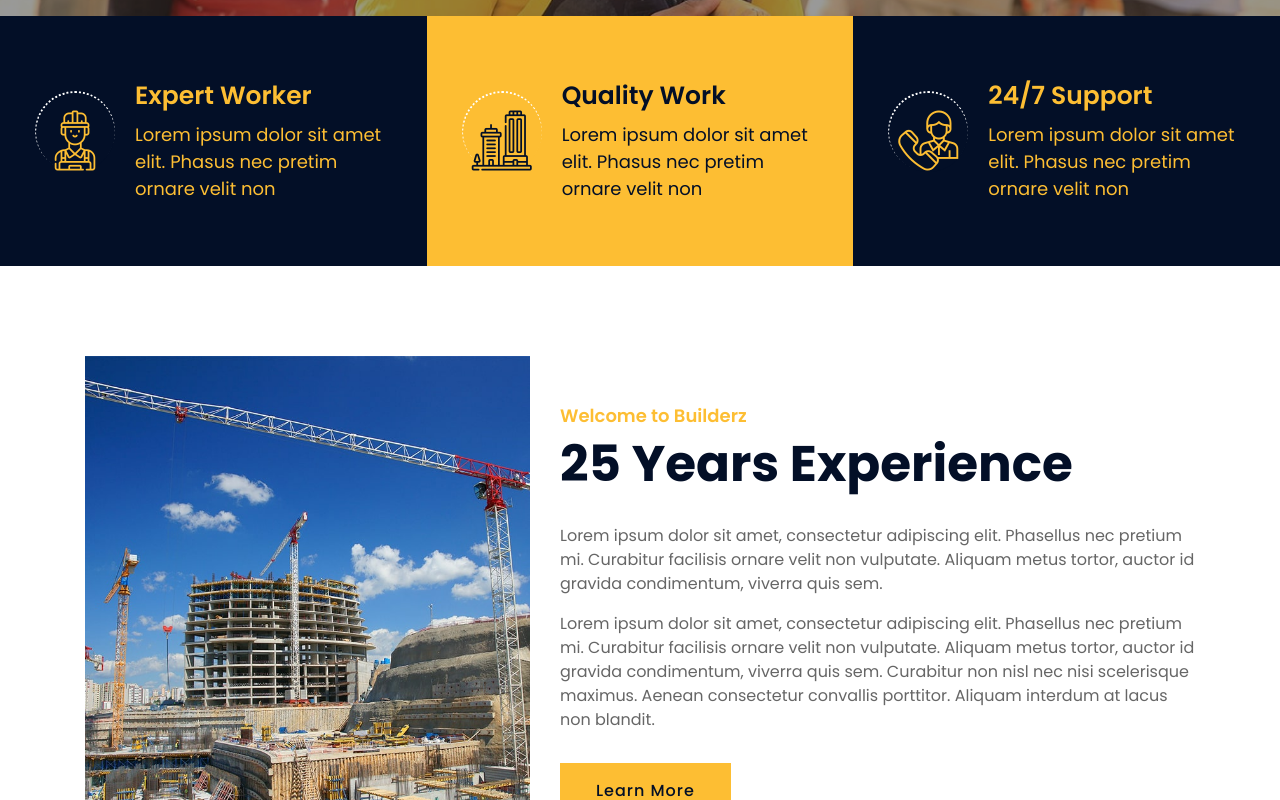
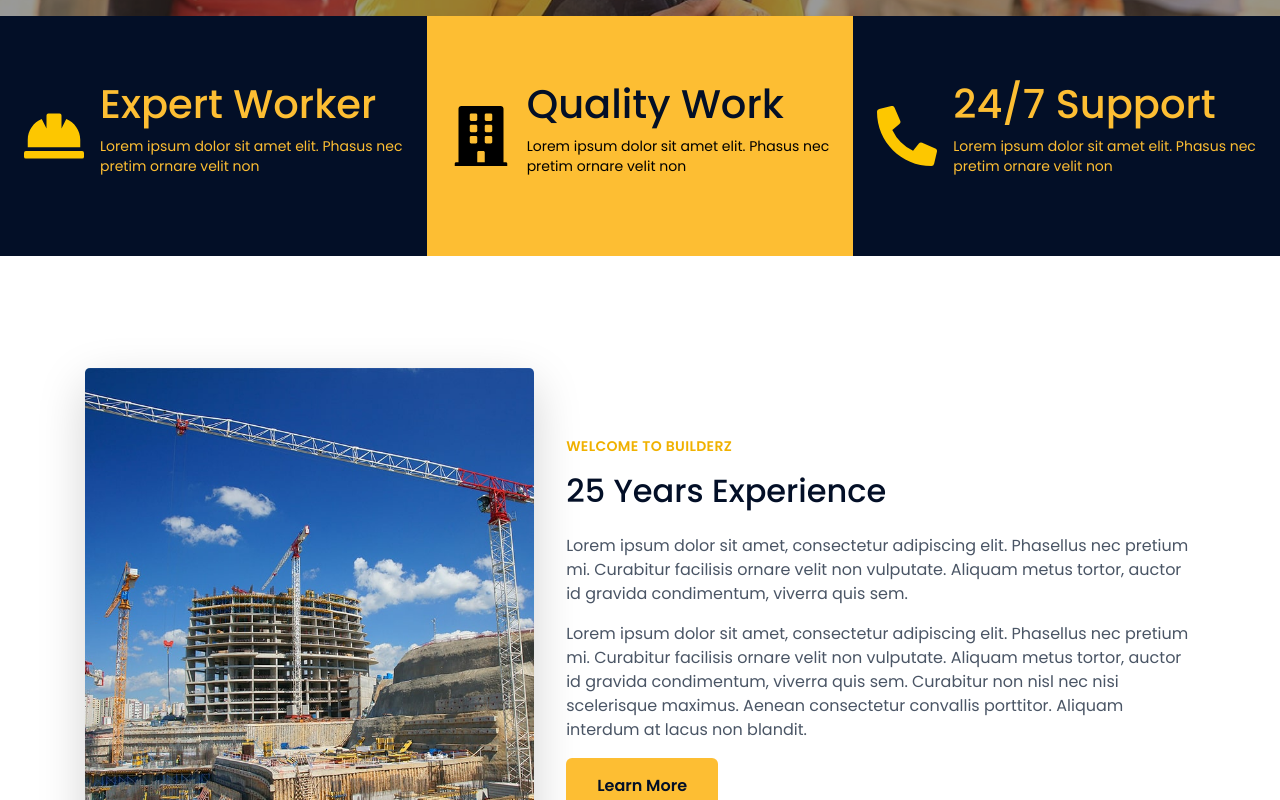
Before and after one commit to Leo42night/starplus-frontend, a React (Vite) app: page / in a window 1280 px wide. Shown: the part 720-1520 px from the top of the page. Built offline with nearby package versions, Linux system fonts and the light colour scheme.

Commit message:
Fix About Section

```diff
--- a/package.json
+++ b/package.json
@@ -11,6 +11,7 @@
   },
   "dependencies": {
     "@tailwindcss/vite": "^4.1.4",
+    "framer-motion": "^12.9.2",
     "react": "^19.0.0",
     "react-dom": "^19.0.0",
     "react-icons": "^5.5.0",
--- a/public/css/style.css
+++ b/public/css/style.css
@@ -382,150 +382,38 @@ button:focus {
 /*******************************/
 /********* Feature CSS *********/
 /*******************************/
-.feature {
-    position: relative;
-    margin-bottom: 45px;
-}
-
-.feature .col-md-12 {
+.feature-bg-dark h1 {
+    color:  #fdbe33;
+}
+
+.feature-bg-dark {
+    color: #fdbe33;
     background: #030f27;
 }
-
-.feature .col-md-12:nth-child(2n) {
-    color: #030f27;
-    background: #fdbe33;
-}
-
-.feature .feature-item {
-    min-height: 250px;
-    padding: 30px;
-    display: flex;
-    align-items: center;
-    justify-content: flex-start;
-}
-
-.feature .feature-icon {
-    position: relative;
-    width: 60px;
-    display: flex;
-    align-items: center;
-    justify-content: center;
-}
-
-.feature .feature-icon::before {
-    position: absolute;
-    content: "";
-    width: 80px;
-    height: 80px;
-    top: -20px;
-    left: -10px;
-    border: 2px dotted #ffffff;
-    border-radius: 60px;
-    z-index: 1;
-}
-
-.feature .feature-icon::after {
-    position: absolute;
-    content: "";
-    width: 79px;
-    height: 79px;
-    top: -18px;
-    left: -9px;
-    background: #030f27;
-    border-radius: 60px;
-    z-index: 2;
-}
-
-.feature .col-md-12:nth-child(2n) .feature-icon::after {
-    background: #fdbe33;
-}
-
-.feature .feature-icon [class^="flaticon-"]::before {
-    position: relative;
-    margin: 0;
-    color: #fdbe33;
-    font-size: 60px;
-    line-height: 60px;
-    z-index: 3;
-}
-
-.feature .feature-text {
-    padding-left: 30px;
-}
-
-.feature .feature-text h3 {
-    margin: 0 0 10px 0;
-    color: #fdbe33;
-    font-size: 25px;
+.feature-bg-light {
+    background: #fdbe33;
+    color: #030f27;
+}
+
+/*******************************/
+/********** About CSS ***********/
+/*******************************/
+
+/* styles.css atau file CSS kamu */
+.btn {
+    padding: 15px 30px;
+    color: #030f27;
+    background-color: #fdbe33;
     font-weight: 600;
-}
-
-.feature .feature-text p {
-    margin: 0;
-    color: #fdbe33;
-    font-size: 18px;
-    font-weight: 400;
-}
-
-.feature .col-md-12:nth-child(2n) [class^="flaticon-"]::before,
-.feature .col-md-12:nth-child(2n) h3,
-.feature .col-md-12:nth-child(2n) p {
-    color: #030f27;
-}
-
-
-/*******************************/
-/********** About CSS **********/
-/*******************************/
-.about {
-    position: relative;
-    width: 100%;
-    padding: 45px 0;
-}
-
-.about .section-header {
-    margin-bottom: 30px;
-}
-
-.about .about-img {
-    position: relative;
-    height: 100%;
-}
-
-.about .about-img img {
-    width: 100%;
-    height: 100%;
-    object-fit: cover;
-}
-
-.about .about-text p {
-    font-size: 16px;
-}
-
-.about .about-text a.btn {
-    position: relative;
-    margin-top: 15px;
-    padding: 15px 35px;
-    font-size: 16px;
-    font-weight: 500;
-    letter-spacing: 1px;
-    color: #030f27;
-    border-radius: 0;
-    background: #fdbe33;
-    transition: .3s;
-}
-
-.about .about-text a.btn:hover {
-    color: #fdbe33;
-    background: #030f27;
-}
-
-@media (max-width: 767.98px) {
-    .about .about-img {
-        margin-bottom: 30px;
-        height: auto;
-    }
-}
+    border-radius: 0.375rem; /* Rounded corners */
+    transition: all 0.3s ease; /* Transition untuk perubahan warna */
+  }
+
+  .btn:hover {
+    background-color: #030f27;
+    color: #fdbe33;
+  }
+
 
 
 /*******************************/
--- a/src/_root/pages/Home.tsx
+++ b/src/_root/pages/Home.tsx
@@ -1,9 +1,11 @@
 import "./../../tailwind.css"; // akses pakai path relatif. jika aktif, beberapa kode akan ditimpammm
 import { useEffect, useRef, useState } from "react";
+import { motion, AnimatePresence } from "framer-motion";
 import {
   MdOutlineKeyboardArrowLeft,
   MdOutlineKeyboardArrowRight,
 } from "react-icons/md";
+import { FaHardHat, FaBuilding, FaPhoneAlt } from "react-icons/fa";
 
 const Home = () => {
   const images = [
@@ -82,6 +84,7 @@ const Home = () => {
 
   return (
     <>
+      {/* Hero Section */}
       <div className="w-full h-screen sm:h-fit overflow-hidden relative">
         <div
           ref={carouselRef}
@@ -103,11 +106,49 @@ const Home = () => {
                 className="w-full h-full object-cover"
               />
               <div className="absolute inset-0 bg-black/40 flex flex-col justify-center items-center text-center text-white px-4">
-                <p className="text-xl sm:text-4xl mb-2">{slide.title}</p>
-                <p className="text-4xl sm:text-6xl mb-6">{slide.subtitle}</p>
-                <button className="border border-white text-white px-12 py-3 hover:bg-white hover:text-black">
+                <AnimatePresence mode="wait">
+                  <motion.div
+                    key={current}
+                    initial={{ opacity: 0 }}
+                    animate={{ opacity: 1 }}
+                    exit={{ opacity: 0 }}
+                    transition={{ duration: 0.7 }}
+                    className="absolute inset-0 flex flex-col justify-center items-center text-center text-white px-4"
+                  >
+                    <motion.p
+                      key={`title-${current}`}
+                      initial={{ x: 100, opacity: 0 }}
+                      animate={{ x: 0, opacity: 1 }}
+                      exit={{ x: 100, opacity: 0 }}
+                      transition={{ duration: 0.7 }}
+                      className="text-xl sm:text-4xl mb-2"
+                    >
+                      {texts[current - 1]?.title}
+                    </motion.p>
+
+                    <motion.p
+                      key={`subtitle-${current}`}
+                      initial={{ x: -100, opacity: 0 }}
+                      animate={{ x: 0, opacity: 1 }}
+                      exit={{ x: -100, opacity: 0 }}
+                      transition={{ duration: 0.5, delay: 0.1 }}
+                      className="text-4xl sm:text-6xl mb-6"
+                    >
+                      {texts[current - 1]?.subtitle}
+                    </motion.p>
+
+                    <motion.button
+                      key={`button-${current}`}
+                      initial={{ opacity: 0, y: 50 }}
+                      animate={{ opacity: 1, y: 0 }}
+                      exit={{ opacity: 0, y: 50 }}
+                      transition={{ duration: 0.5, delay: 0.3 }}
+                      className="border border-white text-white px-12 py-3 hover:bg-white hover:text-black"
+                    >
                       Get a Quote
-                </button>
+                    </motion.button>
+                  </motion.div>
+                </AnimatePresence>
               </div>
             </div>
           ))}
@@ -134,73 +175,117 @@ const Home = () => {
           <MdOutlineKeyboardArrowRight className="h-10 w-10" />
         </button>
       </div>
+      {/* <!-- Hero End --> */}
 
-      {/* <!-- Feature Start--> */}
-      <div className="feature wow fadeInUp" data-wow-delay="0.1s">
-        <div className="container-fluid">
-          <div className="row align-items-center">
-            <div className="col-lg-4 col-md-12">
-              <div className="feature-item">
-                <div className="feature-icon">
-                  <i className="flaticon-worker"></i>
+      {/* <!-- Feature Start --> */}
+      <motion.div
+        className="flex flex-wrap w-full mb-12 h-60"
+        initial={{ opacity: 0, y: 50 }}
+        animate={{ opacity: 1, y: 0 }}
+        transition={{ duration: 0.8, ease: "easeOut" }}
+      >
+        {/* Kolom 1 */}
+        <div className="w-full sm:w-1/3 p-6 flex items-center feature-bg-dark">
+          <div className="flex items-center space-x-4">
+            <div className="w-[60px] h-[60px] flex justify-center items-center rounded-full text-yellow-400">
+              <FaHardHat size={60} />
             </div>
-                <div className="feature-text">
-                  <h3>Expert Worker</h3>
-                  <p>
-                    Lorem ipsum dolor sit amet elit. Phasus nec pretim ornare
-                    velit non
+            <div>
+              <h1 className="text-lg font-bold text-yellow-400">
+                Expert Worker
+              </h1>
+              <p className="text-sm">
+                Lorem ipsum dolor sit amet elit. Phasus nec pretim ornare velit
+                non
               </p>
             </div>
           </div>
         </div>
-            <div className="col-lg-4 col-md-12">
-              <div className="feature-item">
-                <div className="feature-icon">
-                  <i className="flaticon-building"></i>
+
+        {/* Kolom 2 */}
+        <div className="w-full sm:w-1/3 p-6 flex items-center feature-bg-light">
+          <div className="flex items-center space-x-4">
+            <div className="w-[60px] h-[60px] flex justify-center items-center rounded-full text-black">
+              <FaBuilding size={60} />
             </div>
-                <div className="feature-text">
-                  <h3>Quality Work</h3>
-                  <p>
-                    Lorem ipsum dolor sit amet elit. Phasus nec pretim ornare
-                    velit non
+            <div>
+              <h1 className="text-lg font-bold text-black">Quality Work</h1>
+              <p className="text-black text-sm">
+                Lorem ipsum dolor sit amet elit. Phasus nec pretim ornare velit
+                non
               </p>
             </div>
           </div>
         </div>
-            <div className="col-lg-4 col-md-12">
-              <div className="feature-item">
-                <div className="feature-icon">
-                  <i className="flaticon-call"></i>
+
+        {/* Kolom 3 */}
+        <div className="w-full sm:w-1/3 p-6 flex items-center feature-bg-dark">
+          <div className="flex items-center space-x-4">
+            <div className="w-[60px] h-[60px] flex justify-center items-center rounded-full text-yellow-400">
+              <FaPhoneAlt size={60} />
             </div>
-                <div className="feature-text">
-                  <h3>24/7 Support</h3>
-                  <p>
-                    Lorem ipsum dolor sit amet elit. Phasus nec pretim ornare
-                    velit non
+            <div>
+              <h1 className="text-lg font-bold text-yellow-400">
+                24/7 Support
+              </h1>
+              <p className="text-sm">
+                Lorem ipsum dolor sit amet elit. Phasus nec pretim ornare velit
+                non
               </p>
             </div>
           </div>
         </div>
+      </motion.div>
+      {/* Feature End */}
+
+      {/* About Start */}
+      <motion.div
+        className="animate-fade-in-up px-4 py-8 md:py-16"
+        initial={{ opacity: 0, y: 50 }} // Awal animasi (tidak terlihat dan bergeser ke bawah)
+        animate={{ opacity: 1, y: 0 }} // Animasi akhir (terlihat dan posisinya normal)
+        transition={{ duration: 0.6, ease: "easeOut" }} // Durasi animasi dengan easeOut
+      >
+        <div className="container mx-auto">
+          <div className="flex flex-col md:flex-row items-center gap-8">
+            {/* Gambar */}
+            <motion.div
+              className="md:w-5/12 w-full"
+              initial={{ opacity: 0, y: 50 }}
+              animate={{ opacity: 1, y: 0 }}
+              transition={{
+                duration: 0.6,
+                ease: "easeOut",
+                delay: 0.6, // Menunggu 0.6 detik setelah animasi pertama selesai
+              }}
+            >
+              <img
+                src="img/about.jpg"
+                alt="Image"
+                className="rounded-lg shadow-lg w-full"
+              />
+            </motion.div>
+
+            {/* Text Content */}
+            <motion.div
+              className="md:w-7/12 w-full"
+              initial={{ opacity: 0, y: 50 }}
+              animate={{ opacity: 1, y: 0 }}
+              transition={{
+                duration: 0.6,
+                ease: "easeOut",
+                delay: 0.8, // Menunggu 0.8 detik setelah animasi pertama selesai
+              }}
+            >
+              <div className="mb-4">
+                <p className="text-yellow-500 text-sm uppercase font-semibold tracking-wide">
+                  Welcome to Builderz
+                </p>
+                <h2 className="text-3xl md:text-4xl font-bold text-gray-800">
+                  25 Years Experience
+                </h2>
               </div>
-        </div>
-      </div>
-      {/* <!-- Feature End--> */}
 
-      {/* <!-- About Start --> */}
-      <div className="about wow fadeInUp" data-wow-delay="0.1s">
-        <div className="container">
-          <div className="row align-items-center">
-            <div className="col-lg-5 col-md-6">
-              <div className="about-img">
-                <img src="img/about.jpg" alt="Image" />
-              </div>
-            </div>
-            <div className="col-lg-7 col-md-6">
-              <div className="section-header text-left">
-                <p>Welcome to Builderz</p>
-                <h2>25 Years Experience</h2>
-              </div>
-              <div className="about-text">
+              <div className="space-y-4 text-gray-600">
                 <p>
                   Lorem ipsum dolor sit amet, consectetur adipiscing elit.
                   Phasellus nec pretium mi. Curabitur facilisis ornare velit non
@@ -215,15 +300,18 @@ const Home = () => {
                   scelerisque maximus. Aenean consectetur convallis porttitor.
                   Aliquam interdum at lacus non blandit.
                 </p>
-                <a className="btn" href="">
+              </div>
+
+              <div className="about">
+                <a href="#" className="btn">
                   Learn More
                 </a>
               </div>
+            </motion.div>
           </div>
         </div>
-        </div>
-      </div>
-      {/* <!-- About End --> */}
+      </motion.div>
+      {/* About End */}
 
       {/* <!-- Fact Start --> */}
       <div className="fact">
```
Also changed, not shown: 1 other file (tests, documents, lock files or other folders). Lines whose indentation alone changed are shown as unchanged.
